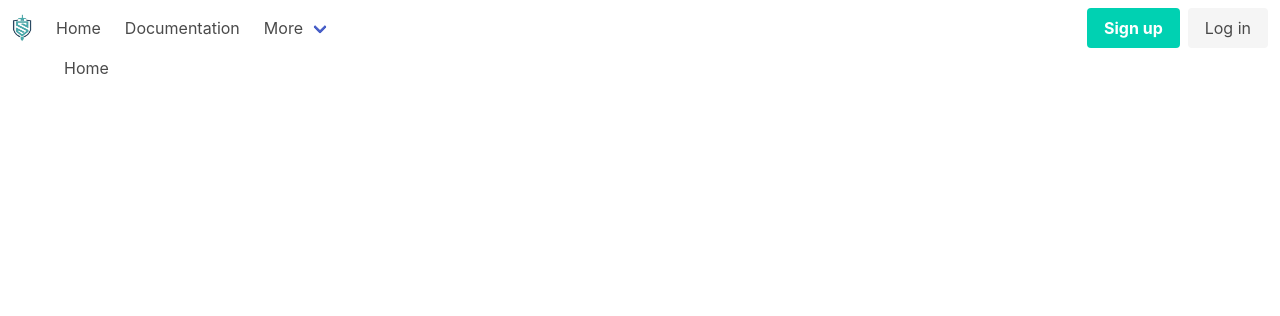
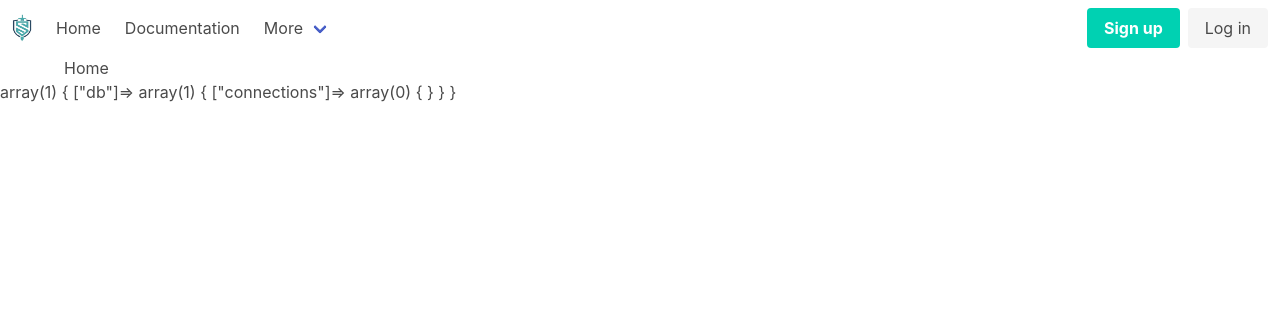
Before and after one commit to 3omarbadr/PHP_MVC, a PHP site: page / in a window 1280 px wide. Shown: the top 316 px of the page. Run offline with PHP 8.4, Linux system fonts and the light colour scheme.

Commit message:
Array Wrapper

```diff
--- a/public/index.php
+++ b/public/index.php
@@ -1,6 +1,7 @@
 <?php
 
 use Dotenv\Dotenv;
+use PhpMvc\Support\Arr;
 
 require_once __DIR__ . '/../src/Support/helpers.php';
 require_once base_path() . 'vendor/autoload.php';
@@ -12,3 +13,15 @@ $env = Dotenv::createImmutable(base_path());
 $env->load();
 
 app()->run();
+
+$arr = [
+    'db' => [
+        'connections' => [
+            'default' => 'mysql'
+        ]
+    ]
+];
+
+Arr::forget($arr, 'db.connections.default');
+
+var_dump($arr);
--- /dev/null
+++ b/src/Support/Arr.php
@@ -0,0 +1,123 @@
+<?php
+
+namespace PhpMvc\Support;
+
+use ArrayAccess;
+
+class Arr
+{
+    public static function only($array, $keys)
+    {
+        return array_intersect_key($array, array_flip((array) $keys));
+    }
+
+
+    public static function accessible($value)
+    {
+        return is_array($value) || $value instanceof ArrayAccess;
+    }
+
+
+    public static function exists($array, $key)
+    {
+        if ($array instanceof ArrayAccess) {
+            return $array->offsetExists($key);
+        }
+
+        return array_key_exists($key, $array);
+    }
+
+
+    public static function has($array, $keys)
+    {
+        if (is_null($keys)) return false;
+
+        $keys = (array) $keys;
+
+        if ($keys == []) return false;
+
+        foreach ($keys as  $key) {
+            $subArray = $array;
+
+            if (static::exists($array, $key)) continue;
+
+            foreach (explode('.', $key) as $segment) {
+                if (static::accessible($subArray) && static::exists($subArray, $segment)) {
+                    $subArray = $subArray[$segment];
+                } else {
+                    return false;
+                }
+            }
+        }
+        return true;
+    }
+
+    public static function first($array, callable $callback = null, $default = null)
+    {
+        if (is_null($callback)) {
+            if (empty($array)) {
+                return value($default);
+            }
+
+            foreach ($array as $item) {
+                return $item;
+            }
+        }
+
+        foreach ($array as $key => $value) {
+            if ($callback($value, $key)) {
+                return call_user_func($callback, $value, $key);
+            }
+        }
+
+        return value($default);
+    }
+
+
+    public static function last($array, callable $callback = null, $default = null)
+    {
+        if (is_null($callback)) {
+            return empty($array) ? value($default) : end($array);
+        }
+
+        return static::first(array_reverse($array, true), $callback, $default);
+    }
+
+
+    public static function forget(&$array, $keys)
+    {
+        $original = &$array;
+
+        $keys = (array) $keys;
+
+        if (count($keys) === 0) {
+            return;
+        }
+
+        foreach ($keys as $key) {
+            // if the exact key exists in the top-level, remove it
+            if (static::exists($array, $key)) {
+                unset($array[$key]);
+
+                continue;
+            }
+
+            $parts = explode('.', $key);
+
+            // clean up before each pass
+            $array = &$original;
+
+            while (count($parts) > 1) {
+                $part = array_shift($parts);
+
+                if (isset($array[$part]) && is_array($array[$part])) {
+                    $array = &$array[$part];
+                } else {
+                    continue 2;
+                }
+            }
+
+            unset($array[array_shift($parts)]);
+        }
+    }
+}
```
